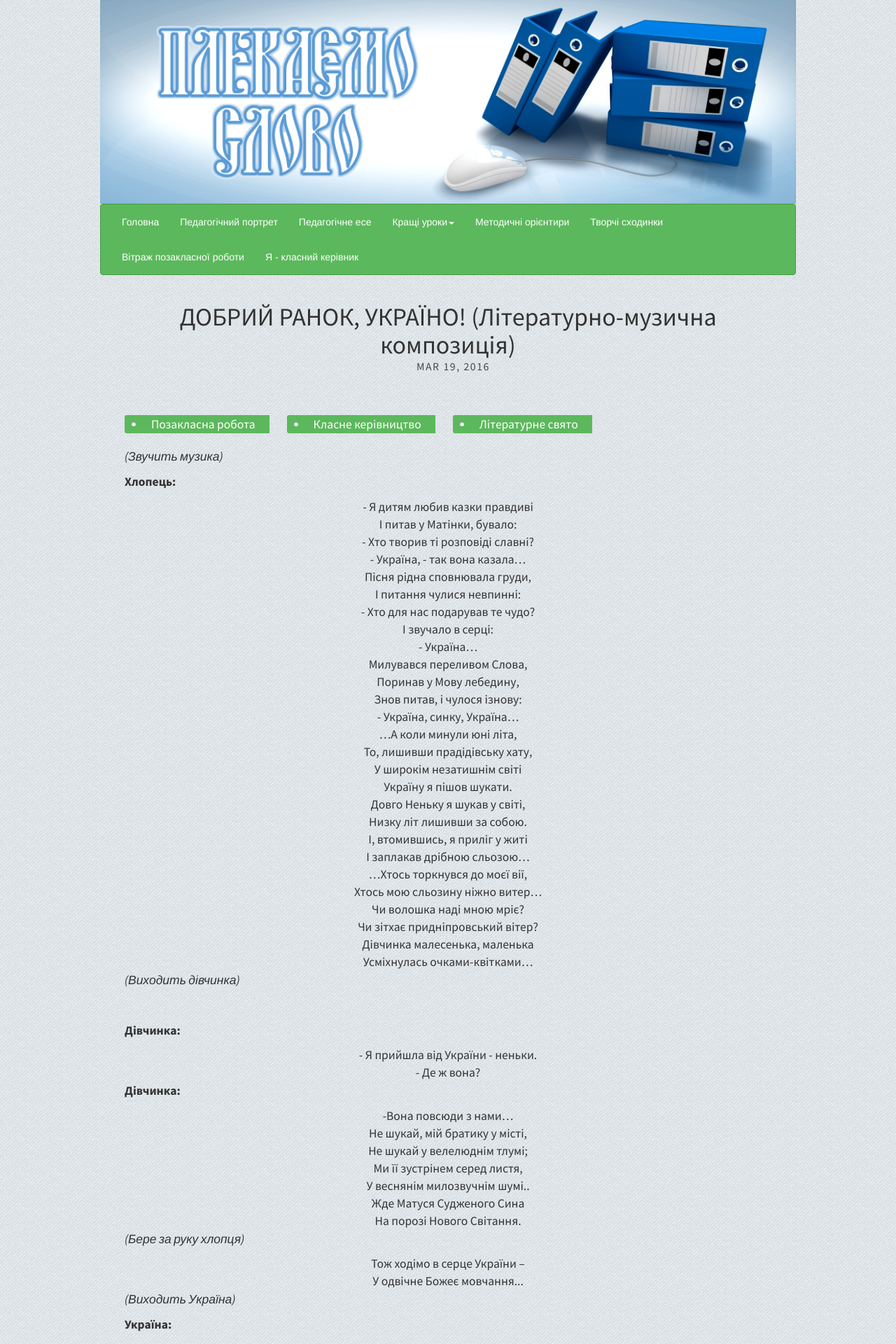
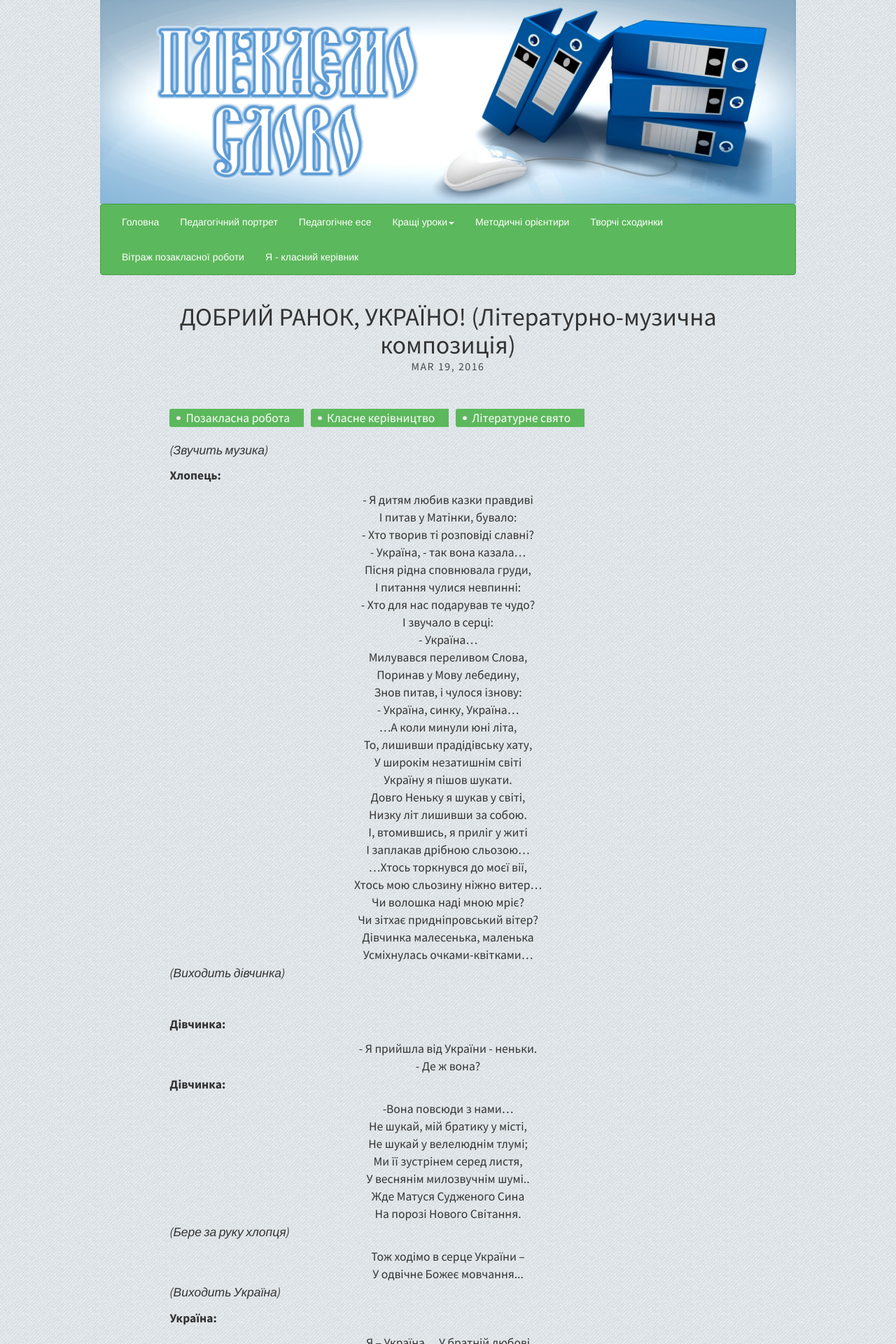
Before and after one commit to tetyanashevchuk/tetyanashevchuk.github.io, a Jekyll site: the page built from _posts/2016-03-18-dobriy-ranok-ukraino.md, in a window 1280 px wide. Shown: the top 1920 px of the page at 70% size. Built offline with Jekyll 4.4.1, drawn with Linux system fonts in a browser that asks for light colours; nearby versions of some CDN libraries.

```diff
--- a/_layouts/post.html
+++ b/_layouts/post.html
@@ -2,7 +2,7 @@
 layout: default
 excerpt_separator: "<!--more-->"
 ---
-<article class="post-teaser">
+<article class="my-post-teaser">
 
     <header style="text-align: center;">
       <h1 class="post-link">{{ page.title }}</h1>
```
